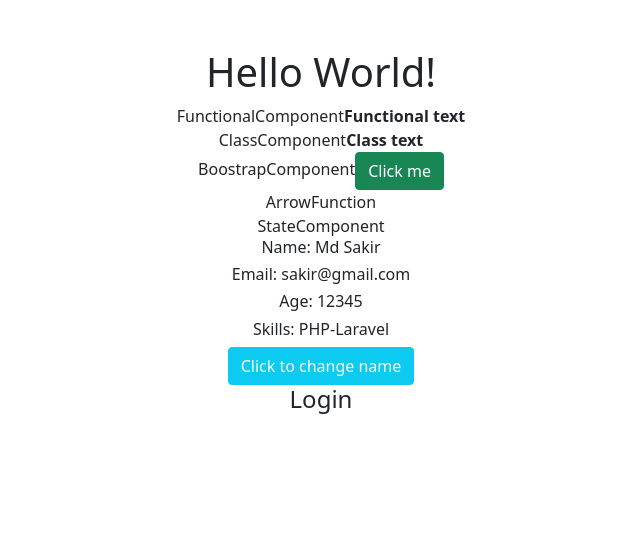
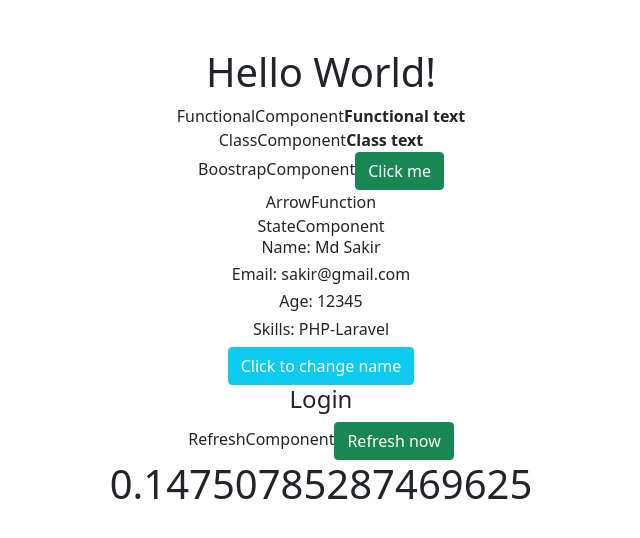
Before and after one commit to dt-sakir/Learn-React-JS, a React (Create React App) app: page / in a window 1280 px wide. Shown: the top 538 px of the page, without its empty margins (319-959 px from the left). Built offline with nearby package versions, Linux system fonts and the light colour scheme.

Commit message:
Refresh Component

```diff
--- a/src/App.js
+++ b/src/App.js
@@ -6,6 +6,7 @@ import BoostrapComponent from './components/BoostrapComponent';
 import { ArrowFunction } from './components/ArrowFunction';
 import StateComponent from './components/StateComponent';
 import IfElseComponent from './components/IfElseComponent';
+import RefreshComponent from './components/RefreshComponent';
 
 function App() {
   return (
@@ -17,6 +18,7 @@ function App() {
       <ArrowFunction />
       <StateComponent />
       <IfElseComponent />
+      <RefreshComponent />
     </div>
   );
 }
--- /dev/null
+++ b/src/components/RefreshComponent.js
@@ -0,0 +1,22 @@
+import React, { Component } from 'react'
+
+export default class RefreshComponent extends Component {
+    constructor(){
+        super();
+        this.refreshNow = this.refreshNow.bind(this);
+
+    }
+
+    refreshNow(){
+        this.forceUpdate();
+    }
+
+    render() {
+        return (
+            <div>RefreshComponent
+                <button className='btn btn-success' onClick={this.refreshNow}>Refresh now</button>
+                <h1>{Math.random()}</h1>
+            </div>
+        )
+    }
+}
```
